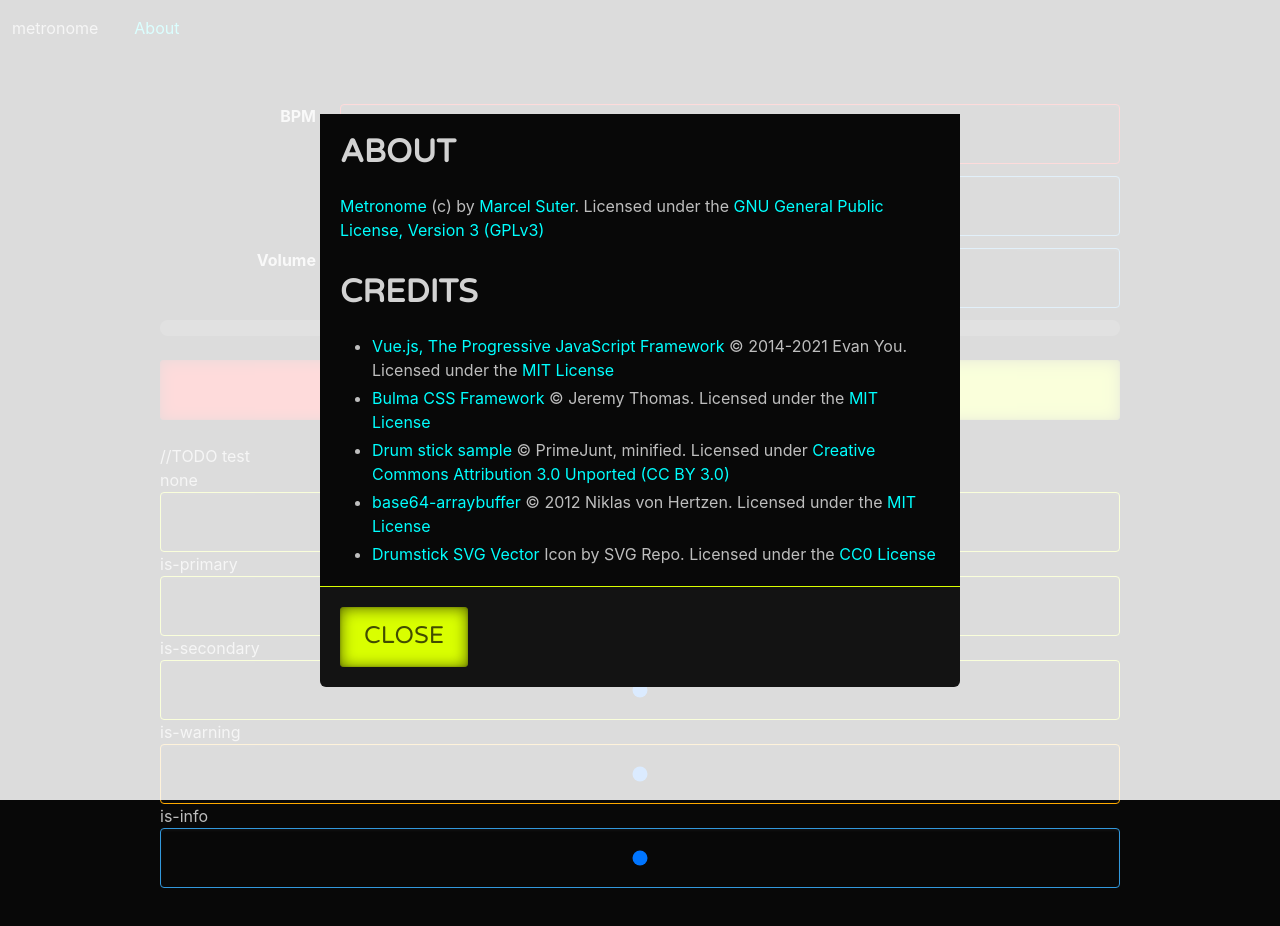
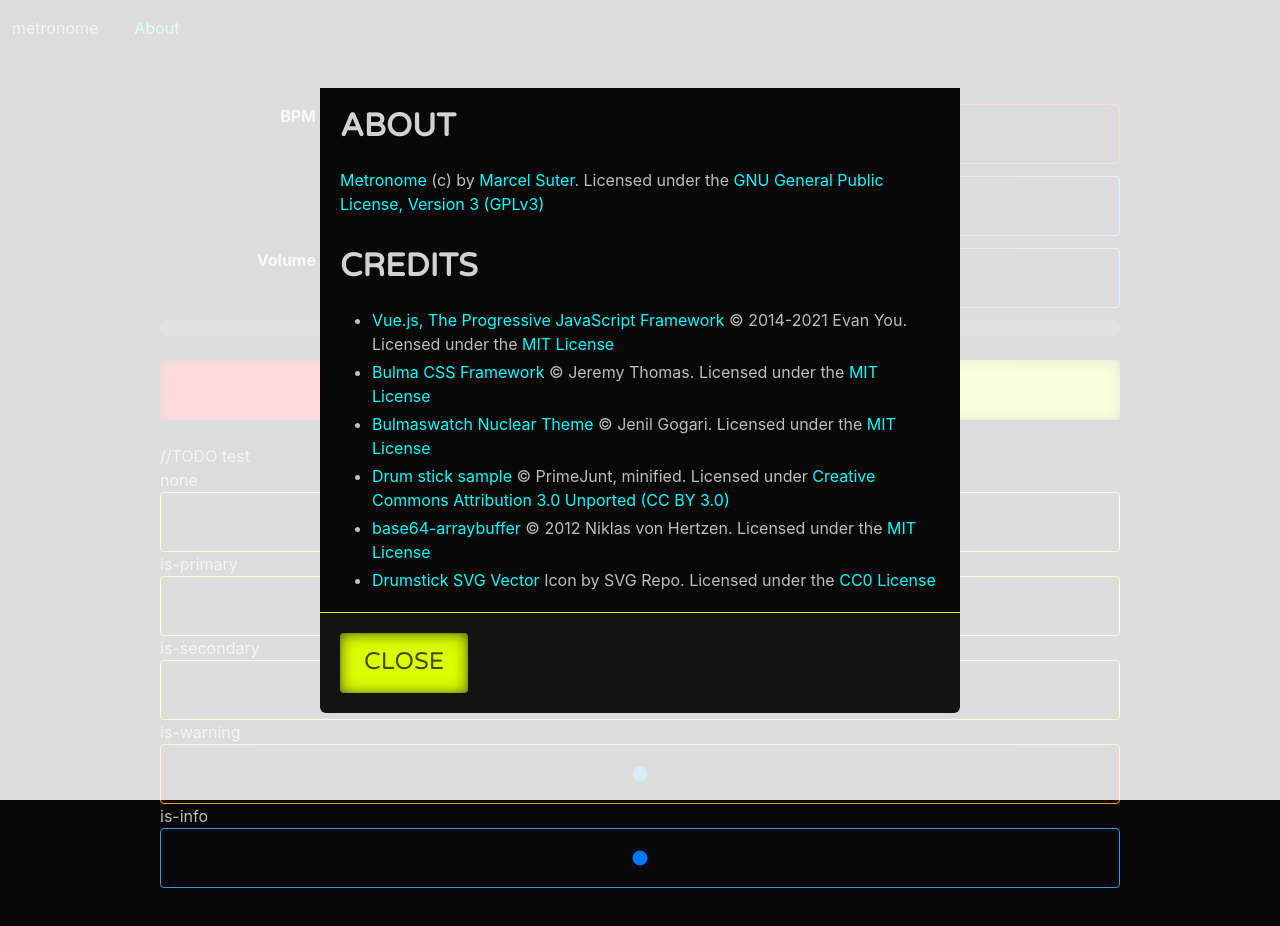
Before and after one commit to suterma/metronome-pwa, a Vue app: page / in a window 1280 px wide. Both pictures are taken after a click on the link "About". Shown: the top 926 px of the page. Built offline with nearby package versions, Linux system fonts and the light colour scheme.

Commit message:
Added license info for the  nuclear theme

```diff
--- a/src/components/About.vue
+++ b/src/components/About.vue
@@ -39,6 +39,16 @@
                         <li>
                             <a href="https://bulma.io/">Bulma CSS Framework</a>
                             © Jeremy Thomas. Licensed under the
+                            <a href="https://opensource.org/licenses/MIT"
+                                >MIT License</a
+                            >
+                        </li>
+                        <li>
+                            <a
+                                href="https://jenil.github.io/bulmaswatch/nuclear/"
+                                >Bulmaswatch Nuclear Theme</a
+                            >
+                            © Jenil Gogari. Licensed under the
                             <a href="https://opensource.org/licenses/MIT"
                                 >MIT License</a
                             >
```
